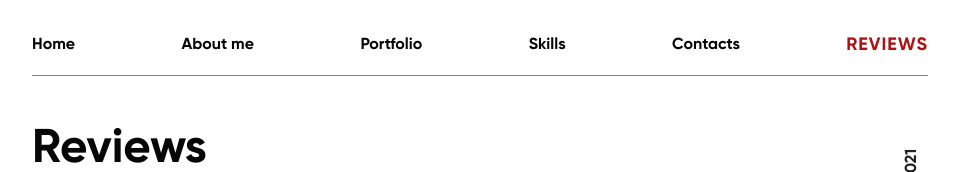
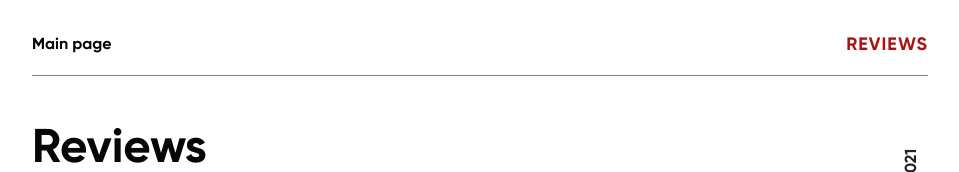
Before and after one commit to Extroutor/web-project, a plain HTML site: page review.html in a window 1280 px wide. Shown: the top 172 px of the page, without its empty margins (160-1119 px from the left). Drawn offline with nearby package versions, Linux system fonts and the light colour scheme.

Commit message:
new commit

```diff
--- a/css/style.css
+++ b/css/style.css
@@ -57,6 +57,7 @@ html{
     font-weight: 600;
     text-transform: uppercase;
     letter-spacing: 1px;
+    padding-left: 6vw;
 }
 .header__link-last:hover, .header__link-last:focus, .header__link-last:hover.active{
     color: #e63030;
--- a/contact.html
+++ b/review.html
@@ -24,19 +24,7 @@
             <nav class="header__nav">
                 <ul class="header__list">
                     <li>
-                        <a href="index.html" class="header__link">Home</a>
-                    </li>
-                    <li>
-                        <a href="#about__me" class="header__link">About me</a>
-                    </li>
-                    <li>
-                        <a href="#!" class="header__link">Portfolio</a>
-                    </li>
-                    <li>
-                        <a href="#!" class="header__link">Skills</a>
-                    </li>
-                    <li>
-                        <a href="contact.html" class="header__link">Contacts</a>
+                        <a href="index.html" class="header__link">Main page</a>
                     </li>
                     <li>
                         <a href="#!" class="header__link header__link-last">Reviews</a>
```
Also changed, not shown: index.html (+1 -1 lines).
